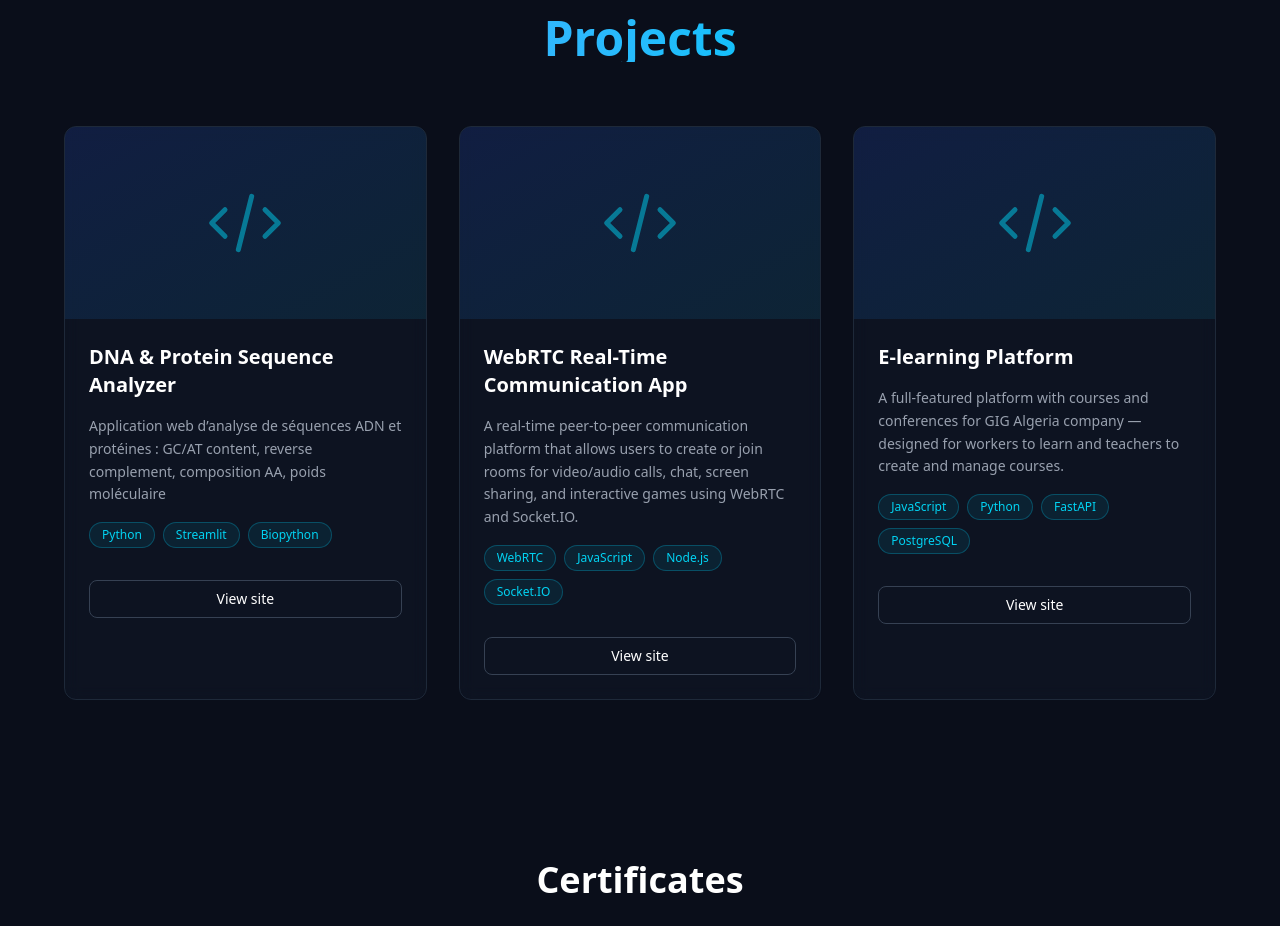
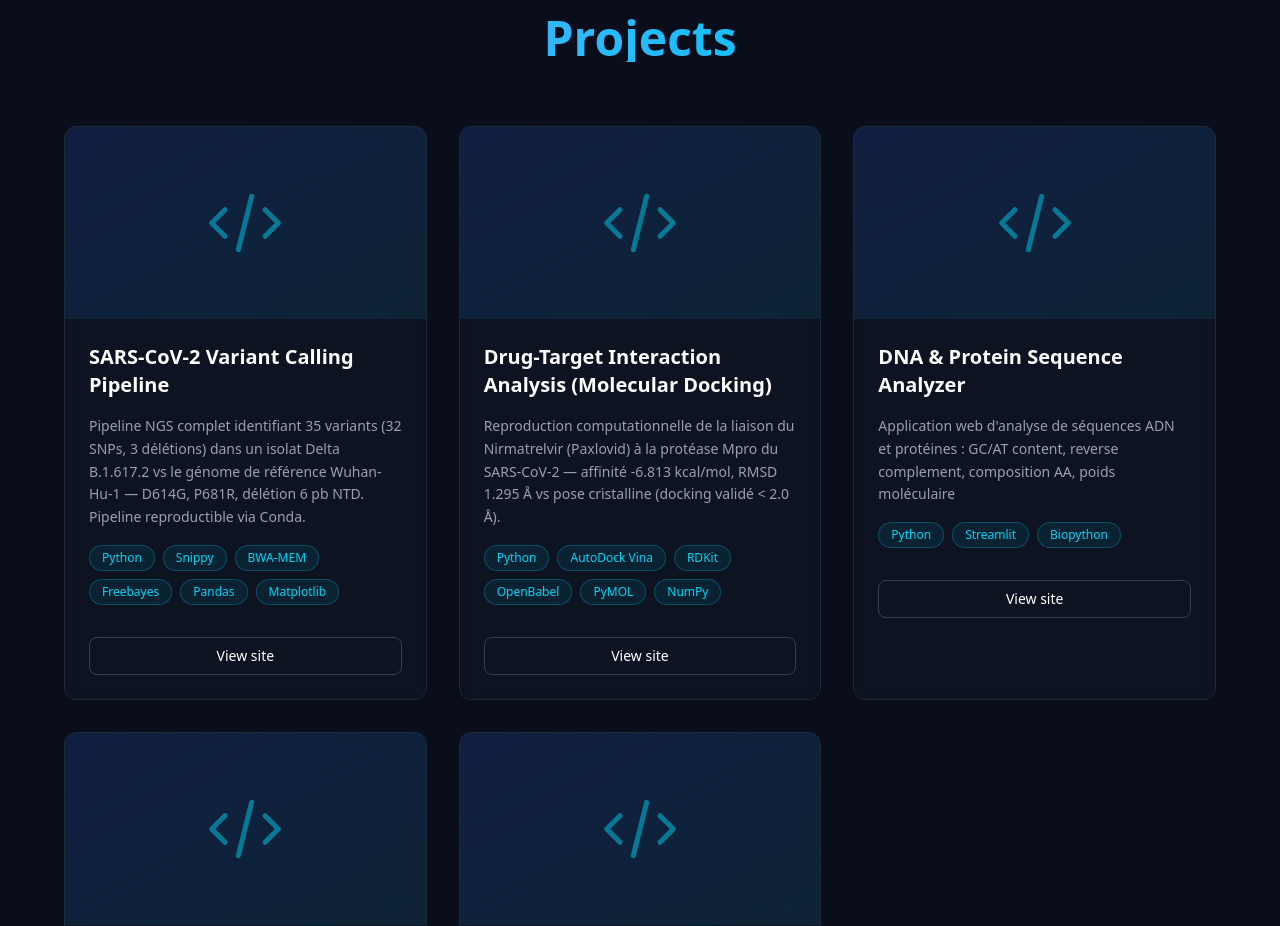
Before and after one commit to moumouh6/portfolio, a React (Vite) app: page / in a window 1280 px wide. Shown: the part 2500-3426 px from the top of the page. Built offline with nearby package versions, Linux system fonts and the light colour scheme.

Commit message:
Update Projects.jsx

```diff
--- a/src/components/Projects.jsx
+++ b/src/components/Projects.jsx
@@ -1,8 +1,22 @@
 const Projects = () => {
   const projects = [
     {
+      title: 'SARS-CoV-2 Variant Calling Pipeline',
+      description: "Pipeline NGS complet identifiant 35 variants (32 SNPs, 3 délétions) dans un isolat Delta B.1.617.2 vs le génome de référence Wuhan-Hu-1 — D614G, P681R, délétion 6 pb NTD. Pipeline reproductible via Conda.",
+      tech: ['Python', 'Snippy', 'BWA-MEM', 'Freebayes', 'Pandas', 'Matplotlib'],
+      githubUrl: 'https://github.com/moumouh6/sars-variant-pipeline',
+      status: 'completed'
+    },
+    {
+      title: 'Drug-Target Interaction Analysis (Molecular Docking)',
+      description: "Reproduction computationnelle de la liaison du Nirmatrelvir (Paxlovid) à la protéase Mpro du SARS-CoV-2 — affinité -6.813 kcal/mol, RMSD 1.295 Å vs pose cristalline (docking validé < 2.0 Å).",
+      tech: ['Python', 'AutoDock Vina', 'RDKit', 'OpenBabel', 'PyMOL', 'NumPy'],
+      githubUrl: 'https://github.com/moumouh6/drug-target-analysis',
+      status: 'completed'
+    },
+    {
       title: 'DNA & Protein Sequence Analyzer',
-      description: "Application web d’analyse de séquences ADN et protéines : GC/AT content, reverse complement, composition AA, poids moléculaire",
+      description: "Application web d'analyse de séquences ADN et protéines : GC/AT content, reverse complement, composition AA, poids moléculaire",
       tech: ['Python', 'Streamlit', 'Biopython'],
       githubUrl: 'https://sequence-analyzer0.streamlit.app/',
       status: 'completed'
@@ -22,7 +36,6 @@ const Projects = () => {
       status: 'completed'
     }
   ];
-
   return (
     <section id="projects" className="min-h-screen flex items-center justify-center px-4 sm:px-6 lg:px-8 py-20">
       <div className="max-w-6xl mx-auto w-full">
```
